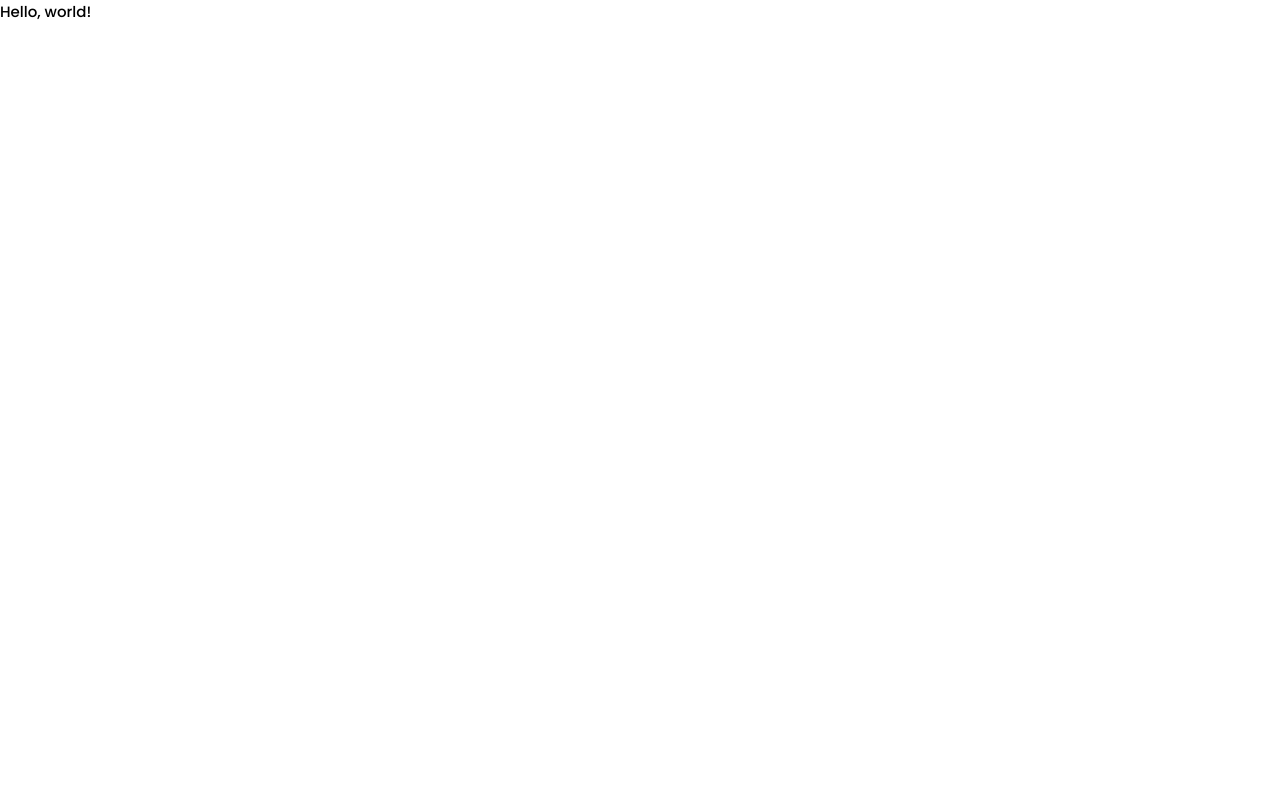
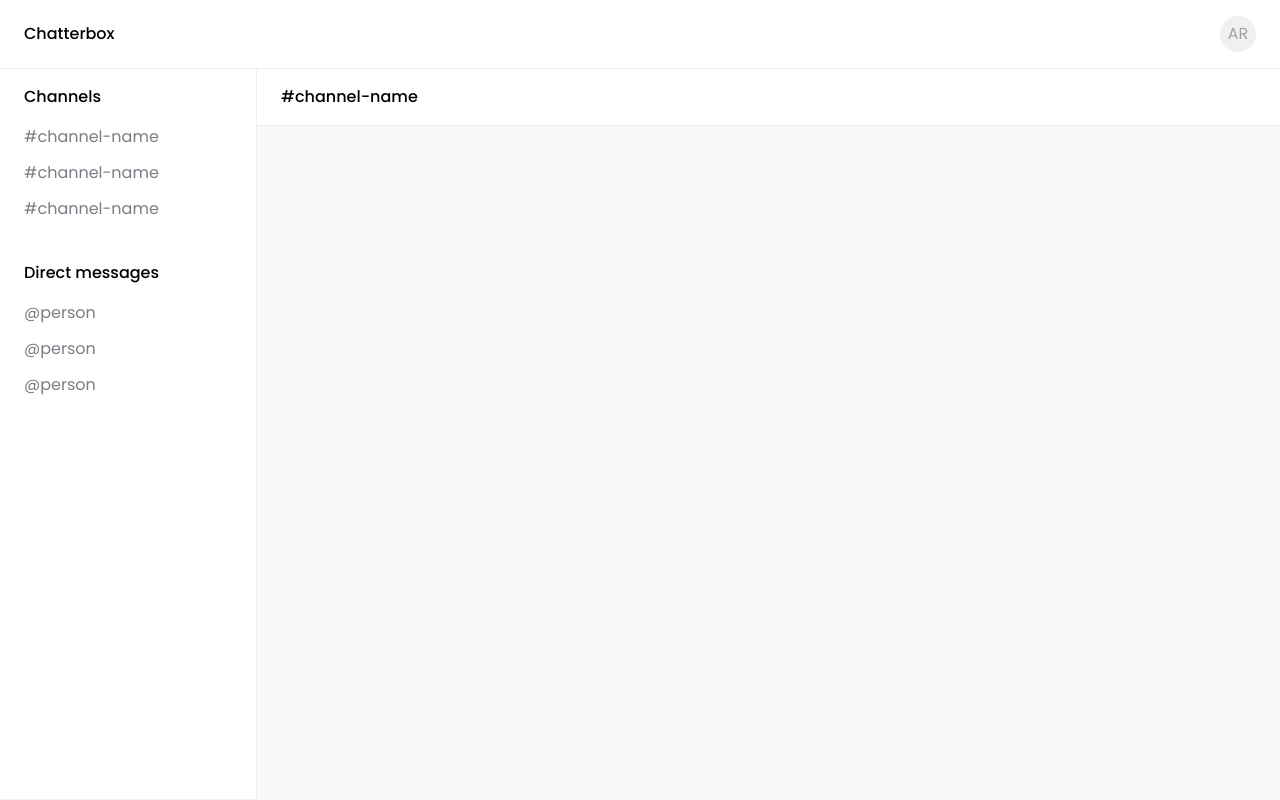
Before and after one commit to ajithranka/chatterbox, a Nuxt app: page / in a window 1280 px wide. Built offline with nearby package versions, Linux system fonts and the light colour scheme.

Commit message:
Add base layout and components

```diff
--- a/app.vue
+++ b/app.vue
@@ -1,8 +1,5 @@
 <template>
-  <div
-    class="cb-bg-primary cb-font-sans cb-text-primary cb-antialiased"
-    data-theme="light"
-  >
-    <h1 class="cb-font-bold cb-text-base cb-font-medium">Hello, world!</h1>
-  </div>
+  <NuxtLayout>
+    <NuxtPage />
+  </NuxtLayout>
 </template>
--- /dev/null
+++ b/components/AppHeader.vue
@@ -0,0 +1,12 @@
+<template>
+  <header
+    class="cb-flex cb-items-center cb-justify-between cb-border-b cb-border-grey-lighter cb-bg-primary cb-px-6 cb-py-4"
+  >
+    <h1 class="cb-font-medium">Chatterbox</h1>
+    <span
+      class="cb-flex cb-h-9 cb-w-9 cb-items-center cb-justify-center cb-rounded-full cb-bg-grey-lighter cb-text-grey-dark"
+    >
+      AR
+    </span>
+  </header>
+</template>
--- /dev/null
+++ b/components/ChatHeader.vue
@@ -0,0 +1,7 @@
+<template>
+  <header
+    class="cb-border-b cb-border-grey-lighter cb-bg-primary cb-px-6 cb-py-4"
+  >
+    <h2 class="cb-font-medium">#channel-name</h2>
+  </header>
+</template>
--- /dev/null
+++ b/components/ChatSidebar.vue
@@ -0,0 +1,22 @@
+<template>
+  <aside
+    class="cb-space-y-10 cb-border-b cb-border-r cb-border-grey-lighter cb-bg-primary cb-px-6 cb-py-4"
+  >
+    <div class="cb-space-y-4">
+      <h2 class="cb-font-medium">Channels</h2>
+      <ul class="cb-space-y-3 cb-text-secondary">
+        <li>#channel-name</li>
+        <li>#channel-name</li>
+        <li>#channel-name</li>
+      </ul>
+    </div>
+    <div class="cb-space-y-4">
+      <h2 class="cb-font-medium">Direct messages</h2>
+      <ul class="cb-space-y-3 cb-text-secondary">
+        <li>@person</li>
+        <li>@person</li>
+        <li>@person</li>
+      </ul>
+    </div>
+  </aside>
+</template>
--- /dev/null
+++ b/layouts/chat.vue
@@ -0,0 +1,9 @@
+<template>
+  <div class="cb-flex cb-flex-grow cb-flex-wrap">
+    <ChatSidebar class="cb-flex-grow cb-basis-64" />
+    <main class="cb-min-w-[50%] cb-flex-grow-[999] cb-basis-0">
+      <ChatHeader />
+      <slot />
+    </main>
+  </div>
+</template>
--- /dev/null
+++ b/layouts/default.vue
@@ -0,0 +1,9 @@
+<template>
+  <div
+    class="cb-flex cb-min-h-screen cb-flex-col cb-bg-secondary cb-font-sans cb-text-primary cb-antialiased"
+    data-theme="light"
+  >
+    <AppHeader />
+    <slot />
+  </div>
+</template>
--- /dev/null
+++ b/pages/index.vue
@@ -0,0 +1,3 @@
+<template>
+  <NuxtLayout name="chat"></NuxtLayout>
+</template>
```
